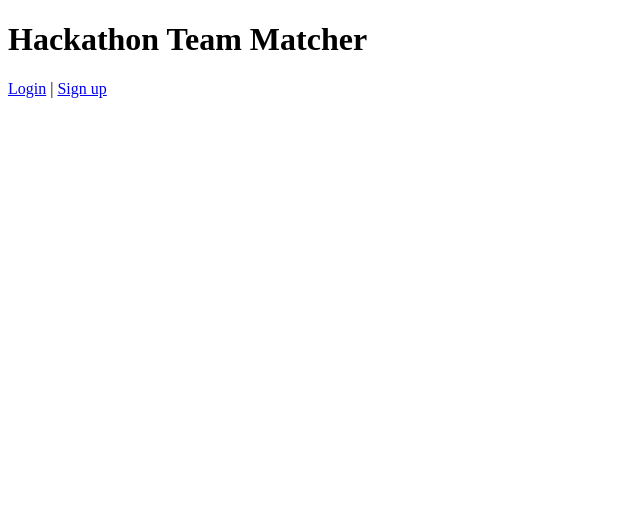
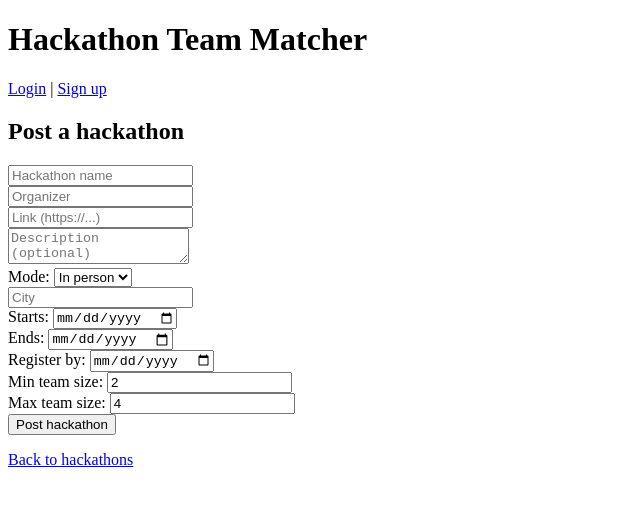
Before and after one commit to codeby-bhuvi/hackathon-team-matcher, a React app in the folder Frontend/: page /hackathons/new in a window 1280 px wide. Shown: the top 506 px of the page, without its empty margins (0-640 px from the left). Built offline with nearby package versions, Linux system fonts and the light colour scheme; the HTML template or start-up script is replaced by a standard one.

Commit message:
Add hackathon list and post hackathon pages

```diff
--- a/Frontend/src/App.jsx
+++ b/Frontend/src/App.jsx
@@ -2,6 +2,8 @@ import { Routes, Route, Link } from "react-router-dom";
 import Login from "./pages/Login.jsx";
 import Signup from "./pages/Signup.jsx";
 import Dashboard from "./pages/Dashboard.jsx";
+import Hackathons from "./pages/Hackathons.jsx";
+import PostHackathon from "./pages/PostHackathon.jsx";
 
 function App() {
   return (
@@ -15,6 +17,8 @@ function App() {
         <Route path="/login" element={<Login />} />
         <Route path="/signup" element={<Signup />} />
         <Route path="/dashboard" element={<Dashboard />} />
+        <Route path="/hackathons" element={<Hackathons />} />
+         <Route path="/hackathons/new" element={<PostHackathon />} />
       </Routes>
     </div>
   );
--- a/Frontend/src/pages/Dashboard.jsx
+++ b/Frontend/src/pages/Dashboard.jsx
@@ -1,5 +1,5 @@
 import { useEffect, useState } from "react";
-import { useNavigate } from "react-router-dom";
+import { Link, useNavigate } from "react-router-dom";
 import { api } from "../api.js";
 
 function Dashboard() {
@@ -32,6 +32,7 @@ function Dashboard() {
       </p>
       <p>Skills: {user.skills.join(", ") || "none added yet"}</p>
       <button onClick={logout}>Log out</button>
+      <p><Link to="/hackathons">Browse hackathons</Link></p>
     </div>
   );
 }
--- /dev/null
+++ b/Frontend/src/pages/Hackathons.jsx
@@ -0,0 +1,83 @@
+import { useEffect, useState } from "react";
+import { Link, useNavigate } from "react-router-dom";
+import { api } from "../api.js";
+
+function Hackathons() {
+  const navigate = useNavigate();
+  const [hackathons, setHackathons] = useState([]);
+  const [city, setCity] = useState("");
+  const [q, setQ] = useState("");
+  const [error, setError] = useState("");
+  const [loading, setLoading] = useState(true);
+
+  async function load() {
+    setLoading(true);
+    setError("");
+    try {
+      const params = new URLSearchParams();
+      if (city.trim()) params.set("city", city.trim());
+      if (q.trim()) params.set("q", q.trim());
+      const data = await api(`/api/hackathons?${params.toString()}`);
+      setHackathons(data);
+    } catch (err) {
+      if (
+        err.message === "Please log in first" ||
+        err.message === "Invalid or expired token"
+      ) {
+        localStorage.removeItem("token");
+        localStorage.removeItem("user");
+        navigate("/login");
+        return;
+      }
+      setError(err.message);
+    } finally {
+      setLoading(false);
+    }
+  }
+
+  useEffect(() => {
+    load();
+  }, []);
+
+  function handleSearch(e) {
+    e.preventDefault();
+    load();
+  }
+
+  return (
+    <div>
+      <h2>Hackathons</h2>
+            <p><Link to="/hackathons/new">Post a hackathon</Link></p>
+
+      <form onSubmit={handleSearch}>
+        <input placeholder="Search by name" value={q} onChange={(e) => setQ(e.target.value)} />
+        <input placeholder="City" value={city} onChange={(e) => setCity(e.target.value)} />
+        <button type="submit">Search</button>
+      </form>
+
+      {error && <p style={{ color: "red" }}>{error}</p>}
+      {loading && <p>Loading...</p>}
+      {!loading && !error && hackathons.length === 0 && <p>No hackathons found.</p>}
+
+      {hackathons.map((h) => (
+        <div key={h.id} style={{ border: "1px solid #ccc", padding: 8, margin: "8px 0" }}>
+          <h3>{h.name}</h3>
+          <p>
+            By {h.organizer} · {h.mode.replace("_", " ")}
+            {h.city ? ` · ${h.city}` : ""}
+          </p>
+          <p>
+            {new Date(h.startDate).toLocaleDateString()} to{" "}
+            {new Date(h.endDate).toLocaleDateString()} · Register by{" "}
+            {new Date(h.deadline).toLocaleDateString()}
+          </p>
+          <p>
+            Team size: {h.minTeamSize} to {h.maxTeamSize} · Posted by {h.postedBy.name}
+          </p>
+        </div>
+      ))}
+    </div>
+  );
+}
+
+export default Hackathons;
--- /dev/null
+++ b/Frontend/src/pages/PostHackathon.jsx
@@ -0,0 +1,117 @@
+import { useState } from "react";
+import { Link, useNavigate } from "react-router-dom";
+import { api } from "../api.js";
+
+function PostHackathon() {
+  const navigate = useNavigate();
+  const [form, setForm] = useState({
+    name: "",
+    organizer: "",
+    description: "",
+    link: "",
+    mode: "IN_PERSON",
+    city: "",
+    startDate: "",
+    endDate: "",
+    deadline: "",
+    minTeamSize: 2,
+    maxTeamSize: 4,
+  });
+  const [error, setError] = useState("");
+  const [loading, setLoading] = useState(false);
+
+  function handleChange(e) {
+    setForm({ ...form, [e.target.name]: e.target.value });
+  }
+
+  async function handleSubmit(e) {
+    e.preventDefault();
+    setError("");
+    setLoading(true);
+
+    try {
+      await api("/api/hackathons", {
+        method: "POST",
+        body: {
+          ...form,
+          city: form.mode === "ONLINE" ? "" : form.city,
+          minTeamSize: Number(form.minTeamSize),
+          maxTeamSize: Number(form.maxTeamSize),
+        },
+      });
+      navigate("/hackathons");
+    } catch (err) {
+      setError(err.message);
+    } finally {
+      setLoading(false);
+    }
+  }
+
+  return (
+    <div>
+      <h2>Post a hackathon</h2>
+      <form onSubmit={handleSubmit}>
+        <input name="name" placeholder="Hackathon name" value={form.name} onChange={handleChange} />
+        <br />
+        <input name="organizer" placeholder="Organizer" value={form.organizer} onChange={handleChange} />
+        <br />
+        <input name="link" placeholder="Link (https://...)" value={form.link} onChange={handleChange} />
+        <br />
+        <textarea name="description" placeholder="Description (optional)" value={form.description} onChange={handleChange} />
+        <br />
+
+        <label>
+          Mode:{" "}
+          <select name="mode" value={form.mode} onChange={handleChange}>
+            <option value="IN_PERSON">In person</option>
+            <option value="ONLINE">Online</option>
+            <option value="HYBRID">Hybrid</option>
+          </select>
+        </label>
+        <br />
+
+        {form.mode !== "ONLINE" && (
+          <>
+            <input name="city" placeholder="City" value={form.city} onChange={handleChange} />
+            <br />
+          </>
+        )}
+
+        <label>
+          Starts: <input name="startDate" type="date" value={form.startDate} onChange={handleChange} />
+        </label>
+        <br />
+        <label>
+          Ends: <input name="endDate" type="date" value={form.endDate} onChange={handleChange} />
+        </label>
+        <br />
+        <label>
+          Register by: <input name="deadline" type="date" value={form.deadline} onChange={handleChange} />
+        </label>
+        <br />
+        <label>
+          Min team size:{" "}
+          <input name="minTeamSize" type="number" min="1" value={form.minTeamSize} onChange={handleChange} />
+        </label>
+        <br />
+        <label>
+          Max team size:{" "}
+          <input name="maxTeamSize" type="number" min="1" value={form.maxTeamSize} onChange={handleChange} />
+        </label>
+        <br />
+
+        <button type="submit" disabled={loading}>
+          {loading ? "Posting..." : "Post hackathon"}
+        </button>
+      </form>
+
+      {error && <p style={{ color: "red" }}>{error}</p>}
+
+      <p>
+        <Link to="/hackathons">Back to hackathons</Link>
+      </p>
+    </div>
+  );
+}
+
+export default PostHackathon;
```
